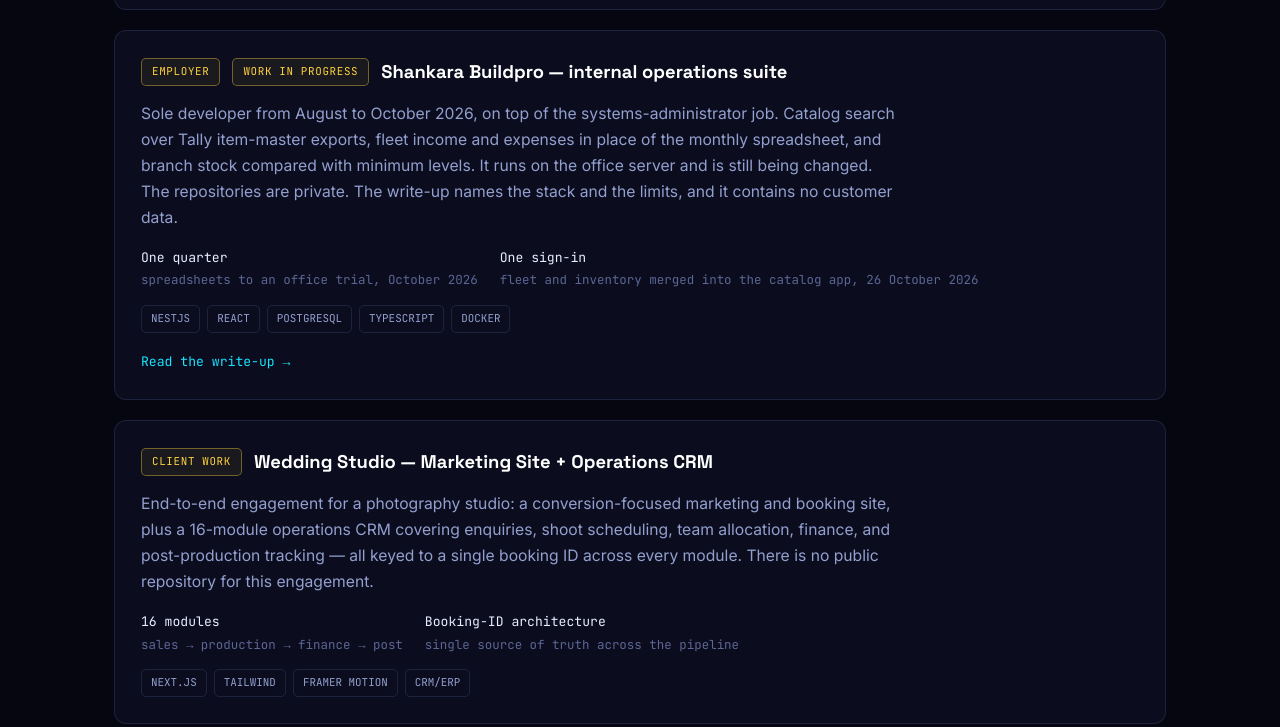
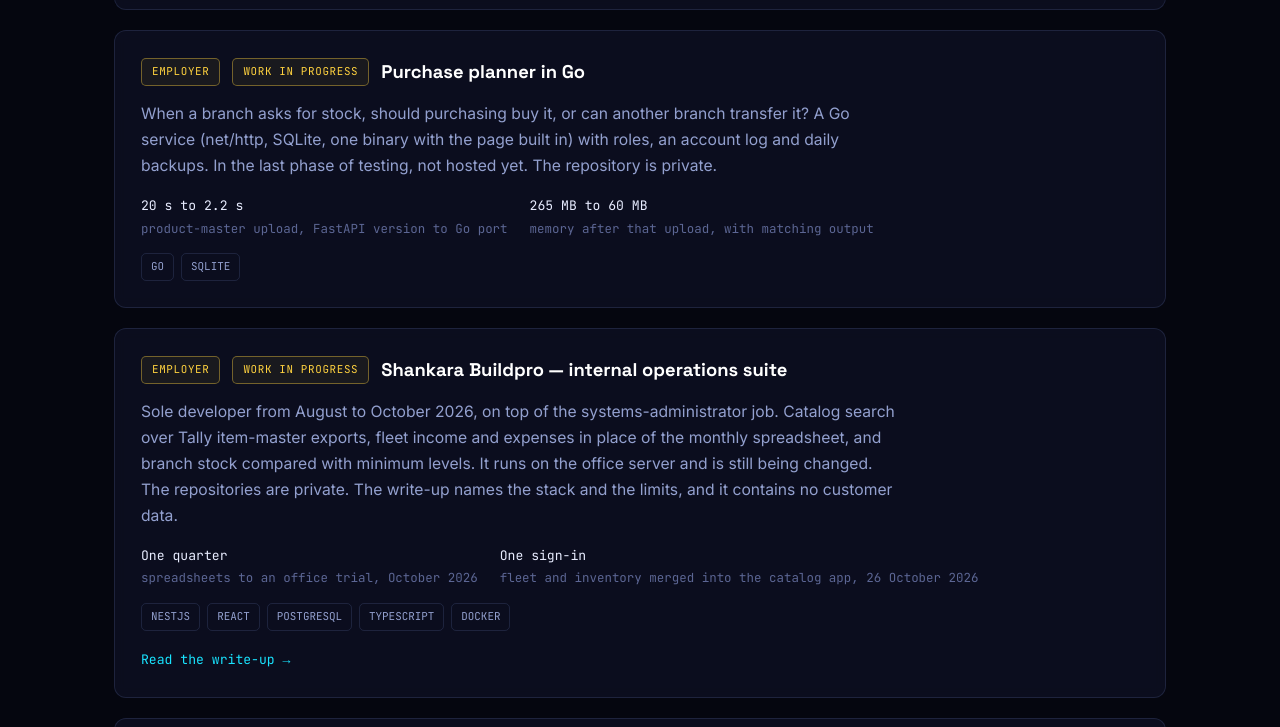
Before and after one commit to KafKafrnZ/KafKafrnZ.github.io, a plain HTML site: page index.html in a window 1280 px wide. Shown: the part 4090-4817 px from the top of the page. Drawn offline with Linux system fonts and the light colour scheme; animation ran at ten frames a second.

Commit message:
Add the Go purchase planner as work in progress, not hosted yet
Co-Authored-By: Claude Opus 5.5 <noreply@anthropic.com>

```diff
--- a/index.html
+++ b/index.html
@@ -609,6 +609,24 @@ footer span{color:var(--cyan)}
         <div class="wtop">
           <span class="wtag client">Employer</span>
           <span class="wtag wip">Work in progress</span>
+          <span class="wtitle">Purchase planner in Go</span>
+        </div>
+        <p class="wdesc">
+          When a branch asks for stock, should purchasing buy it, or can another branch transfer it?
+          A Go service (net/http, SQLite, one binary with the page built in) with roles, an account log
+          and daily backups. In the last phase of testing, not hosted yet. The repository is private.
+        </p>
+        <div class="wmetrics">
+          <div class="wm">20 s to 2.2 s<span>product-master upload, FastAPI version to Go port</span></div>
+          <div class="wm">265 MB to 60 MB<span>memory after that upload, with matching output</span></div>
+        </div>
+        <div class="wtags"><span class="tag">GO</span><span class="tag">SQLITE</span></div>
+      </div>
+
+      <div class="work-card card reveal" data-tilt>
+        <div class="wtop">
+          <span class="wtag client">Employer</span>
+          <span class="wtag wip">Work in progress</span>
           <span class="wtitle">Shankara Buildpro — internal operations suite</span>
         </div>
         <p class="wdesc">
@@ -671,6 +689,7 @@ footer span{color:var(--cyan)}
         <div class="node"><div><div class="nm">CUDA, cuDNN and Windows bugs in ONNX Runtime, llama.cpp, Unsloth, Ollama, mistral.rs</div></div></div>
         <div class="node"><div><div class="nm">FastAPI and Flask retrieval apps (in progress, not deployed)</div></div></div>
         <div class="node"><div><div class="nm">NestJS · React · PostgreSQL · TypeORM, on the office server</div></div></div>
+        <div class="node"><div><div class="nm">Go services (the purchase planner, in final testing)</div></div></div>
         <div class="node"><div><div class="nm">Docker Compose and an office HTTPS deploy</div></div></div>
       </div>
       <div class="rm-col card reveal">
```
Also changed, not shown: 1 other file.
